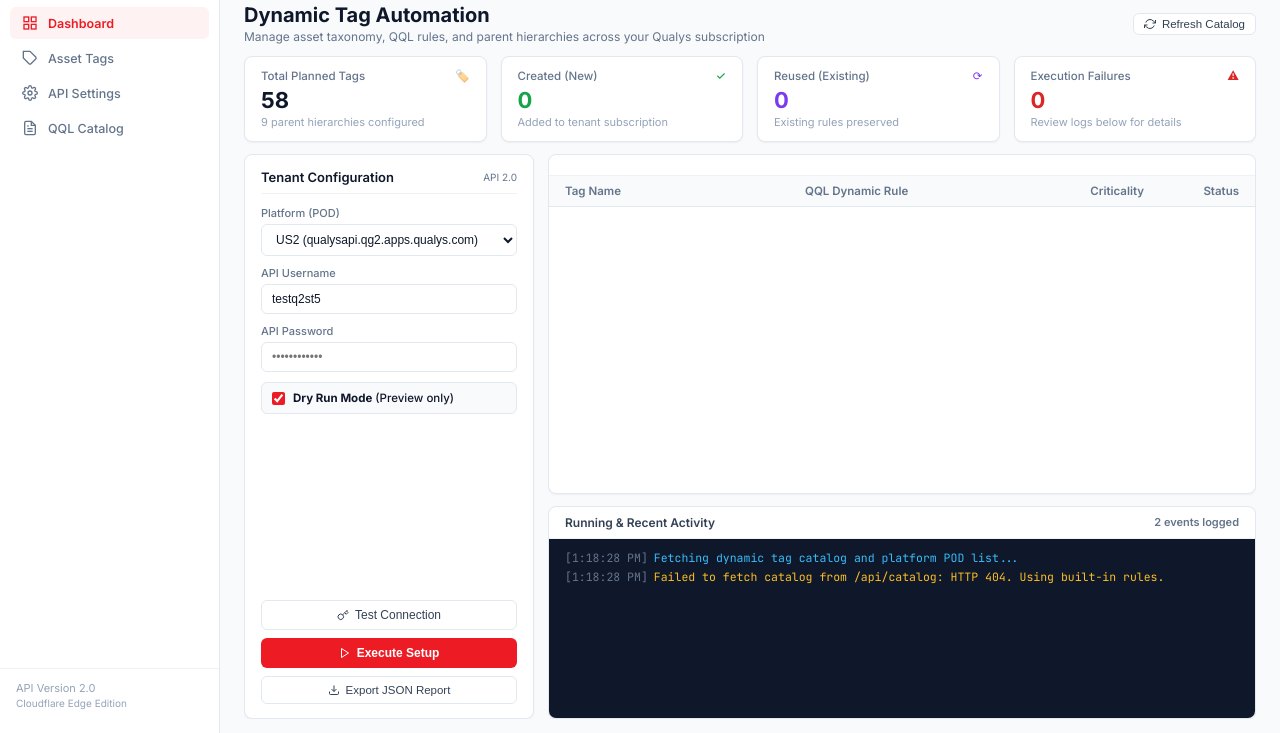
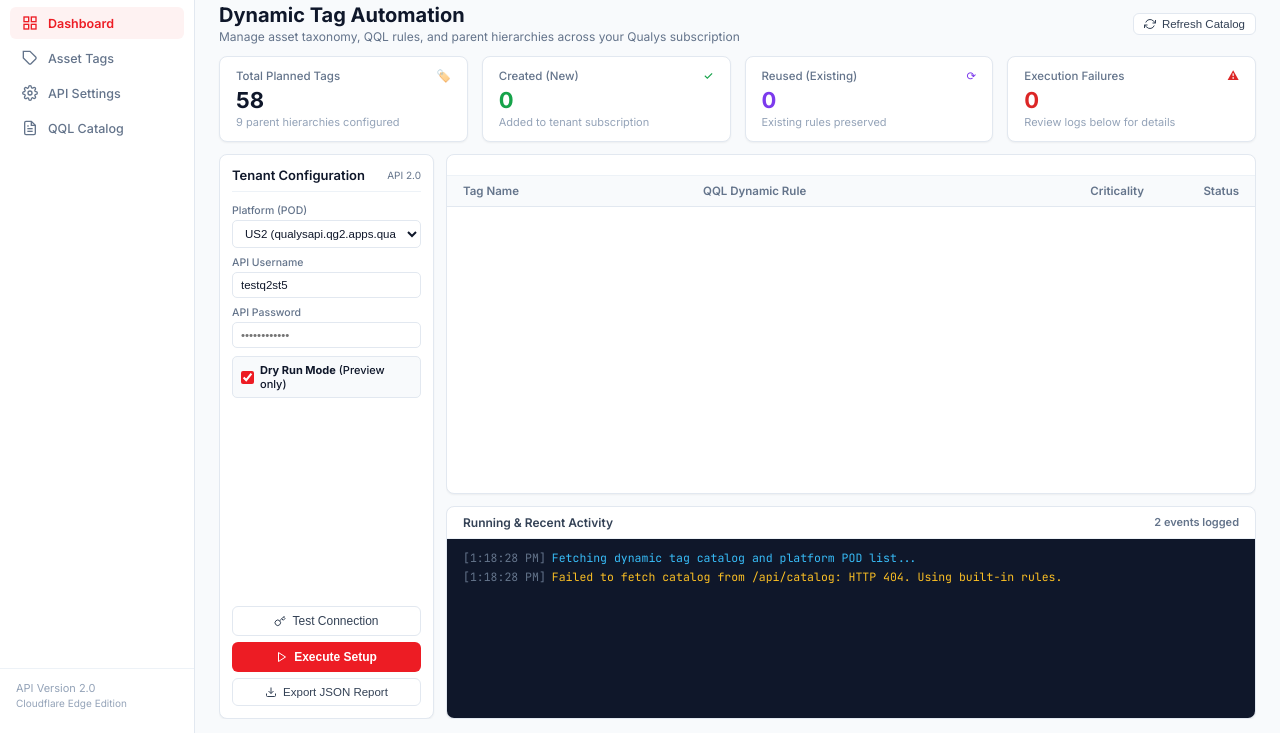
Before and after one commit to swarajtandel/qualys, a website: page tagging/public/index.html in a window 1280 px wide. Shown: the part 67-800 px from the top of the page. Drawn offline with Linux system fonts and the light colour scheme; no server answers.

Commit message:
Narrow Tenant Configuration pane to compact 215px layout

```diff
--- a/tagging/public/index.css
+++ b/tagging/public/index.css
@@ -57,8 +57,8 @@
 
 /* 1. LEFT SIDEBAR (Qualys Standard Navigation) */
 .sidebar {
-  width: 220px;
-  min-width: 220px;
+  width: 195px;
+  min-width: 195px;
   background-color: var(--bg-sidebar);
   border-right: 1px solid var(--border-subtle);
   display: flex;
@@ -319,8 +319,8 @@
 .content-grid {
   flex: 1;
   display: grid;
-  grid-template-columns: 290px 1fr;
-  gap: 14px;
+  grid-template-columns: 215px 1fr;
+  gap: 12px;
   min-height: 0; /* Critical for inner scrolling */
   overflow: hidden;
 }
@@ -330,7 +330,7 @@
   background: var(--bg-card);
   border: 1px solid var(--border-subtle);
   border-radius: 8px;
-  padding: 14px 16px;
+  padding: 12px 12px;
   box-shadow: var(--shadow-sm);
   display: flex;
   flex-direction: column;
@@ -351,24 +351,24 @@
 }
 
 .form-field {
-  margin-bottom: 10px;
+  margin-bottom: 8px;
 }
 
 .form-field label {
   display: block;
-  font-size: 11px;
+  font-size: 10.5px;
   font-weight: 500;
   color: var(--text-muted);
-  margin-bottom: 4px;
+  margin-bottom: 3px;
 }
 
 .form-input, .form-select {
   width: 100%;
-  padding: 7px 10px;
-  font-size: 12px;
+  padding: 6px 8px;
+  font-size: 11.5px;
   background: #ffffff;
   border: 1px solid var(--border-subtle);
-  border-radius: 6px;
+  border-radius: 5px;
   color: var(--text-main);
   outline: none;
   transition: border-color 0.15s;
@@ -381,13 +381,13 @@
 .dry-run-toggle {
   display: flex;
   align-items: center;
-  gap: 8px;
-  padding: 8px 10px;
+  gap: 6px;
+  padding: 6px 8px;
   background: #f8fafc;
   border: 1px solid var(--border-subtle);
-  border-radius: 6px;
-  margin-top: 6px;
-  font-size: 11.5px;
+  border-radius: 5px;
+  margin-top: 4px;
+  font-size: 11px;
   font-weight: 500;
   cursor: pointer;
 }
@@ -399,8 +399,8 @@
 .action-buttons {
   display: flex;
   flex-direction: column;
-  gap: 8px;
-  margin-top: 12px;
+  gap: 6px;
+  margin-top: 10px;
 }
 
 .btn-qualys-primary {
```
